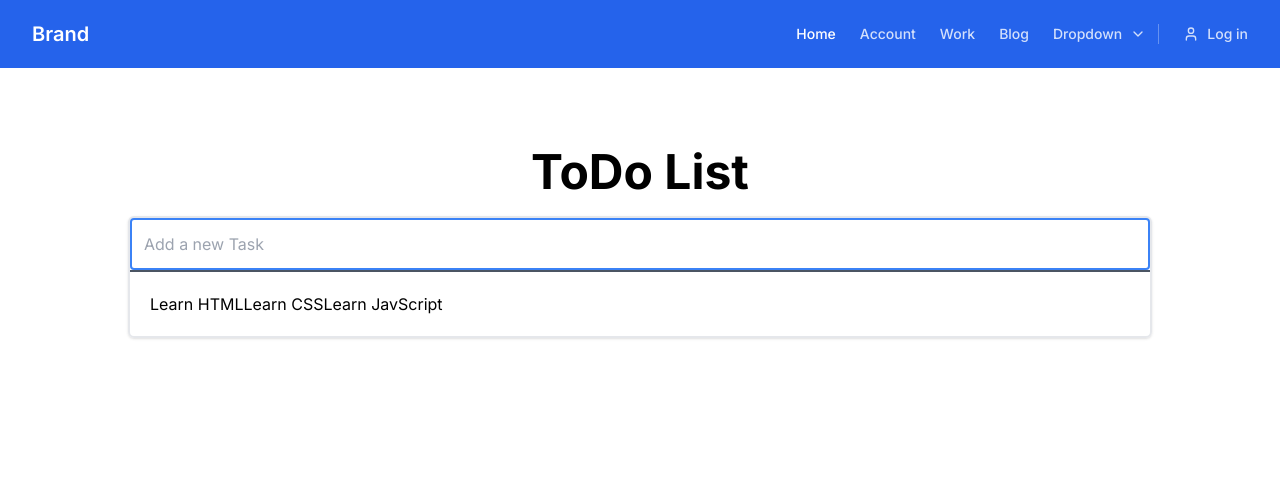
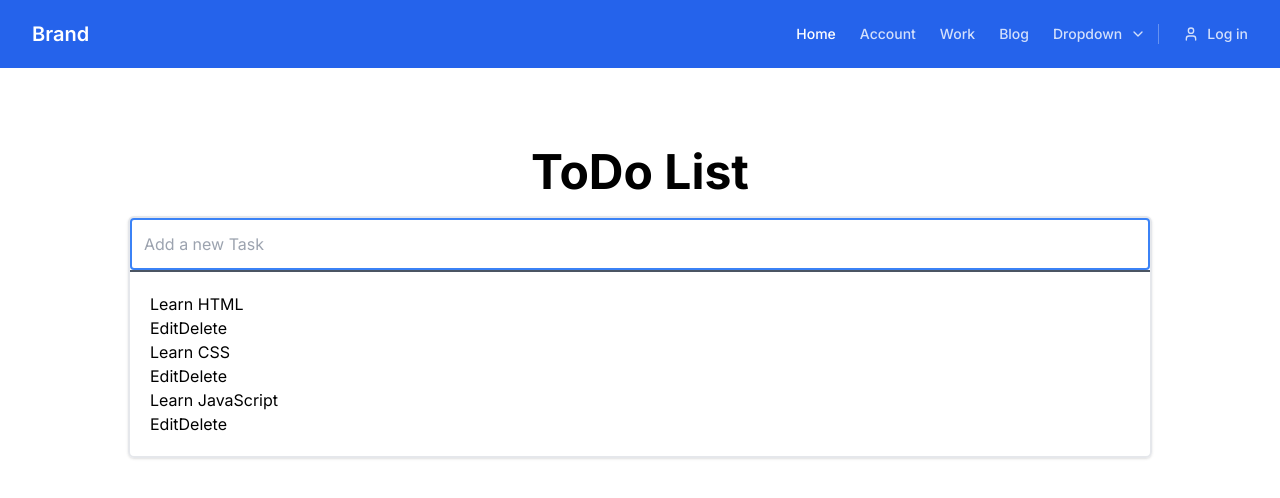
Before and after one commit to agpersonal6104/Section-2, a Next.js app in the folder frontend/: page /todo-list in a window 1280 px wide. Shown: the top 498 px of the page. Built offline with nearby package versions, Linux system fonts and the light colour scheme.

Commit message:
Today Couching Complete

```diff
--- a/frontend/src/app/todo-list/page.jsx
+++ b/frontend/src/app/todo-list/page.jsx
@@ -17,7 +17,7 @@
             createdAt: new Date()
         },
         {
-            text: 'Learn JavScript',
+            text: 'Learn JavaScript',
             completed: false,
             createdAt: new Date()
         },
@@ -53,7 +53,13 @@
 
             <div className='p-5'>
                 {
-                    taskList.map( (task) => { return task.text } )
+                    taskList.map( (task,index) => { return <div key={index}>
+                        <p>{task.text}</p>
+                        <div>
+                            <button>Edit</button>
+                            <button>Delete</button>
+                        </div>
+                    </div> } )
                 }
             </div>
 
```
